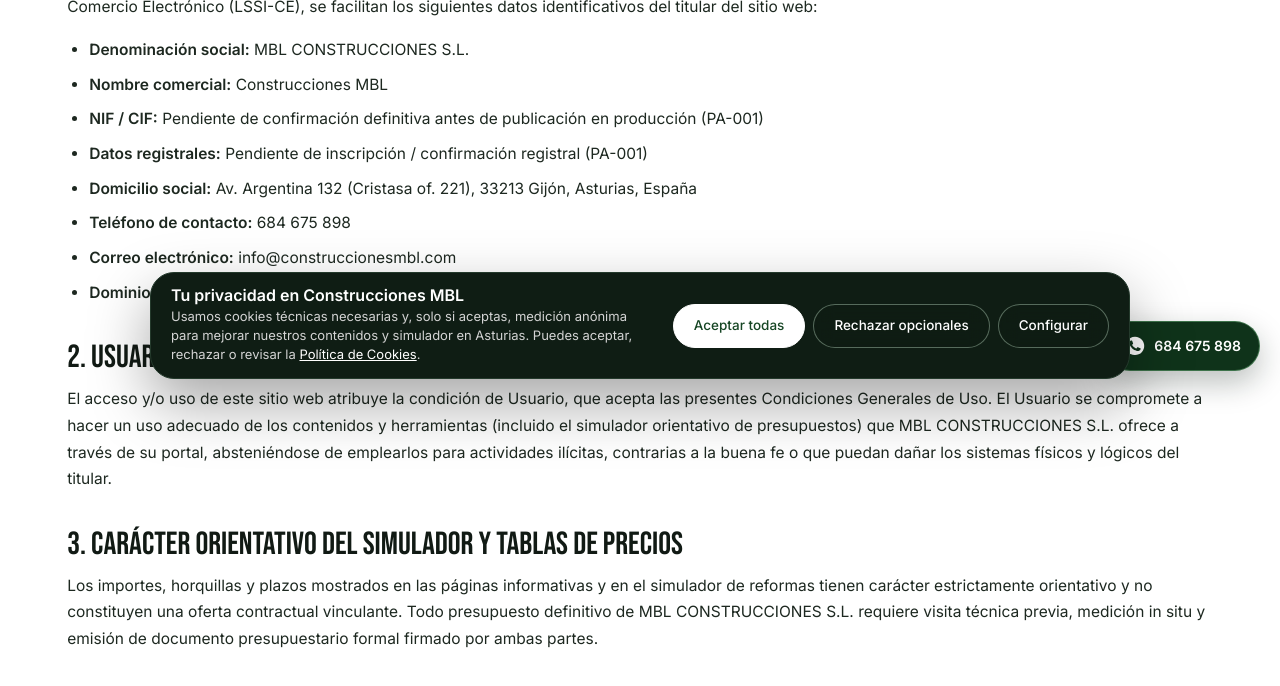
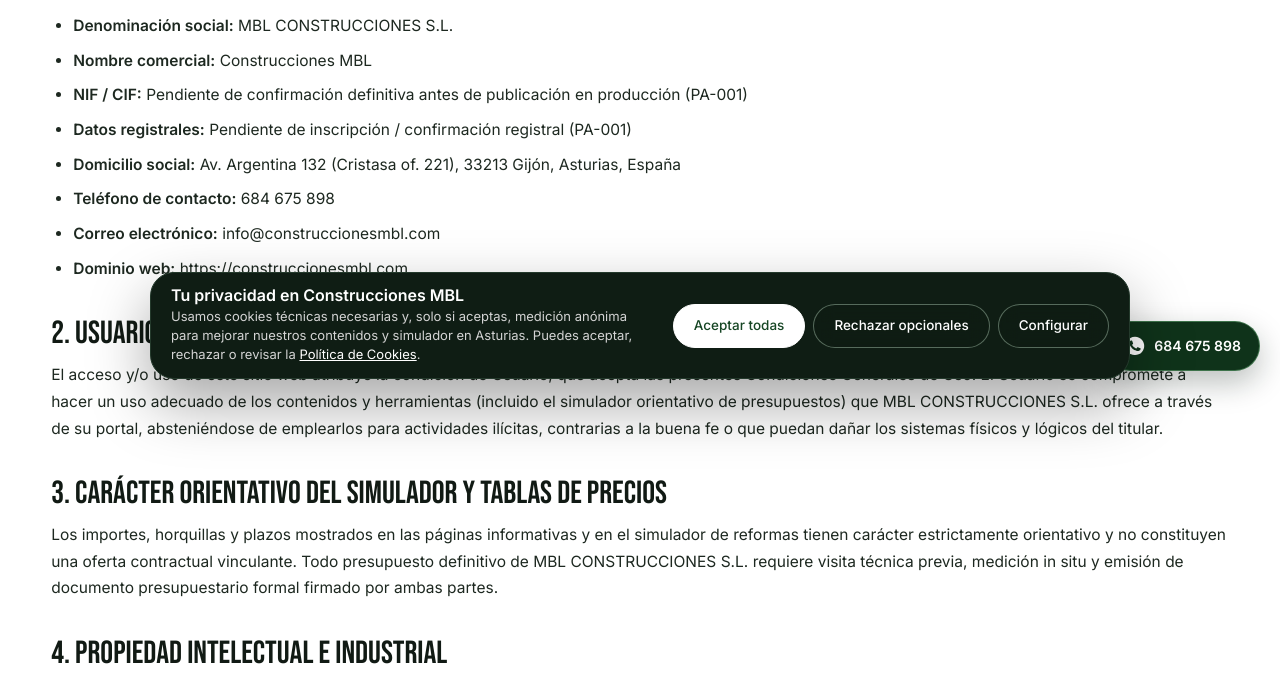
Before and after one commit to ikerguerra/construcciones-mbl, an Astro site: page /aviso-legal in a window 1280 px wide. Shown: the part 407-1093 px from the top of the page. Built offline with nearby package versions, Linux system fonts and the light colour scheme; Astro itself is replaced by a stand-in of ours; no server answers; a web font is replaced by a local one.

Commit message:
fix(ui): eliminar margen blanco lateral y centrar carriles horizontales edge-to-edge

```diff
--- a/public/js/home-carousels.js
+++ b/public/js/home-carousels.js
@@ -238,33 +238,33 @@
     let tid;
     let pauseTimer = 0;
 
-    const getStepWidth = () => {
-      if (items.length > 1) {
-        const diff = items[1].offsetLeft - items[0].offsetLeft;
-        if (diff > 0) return diff;
-      }
-      return (items[0]?.offsetWidth || 320) + 16;
-    };
-
     const scrollByDir = (dir) => {
       const maxScroll = Math.max(0, track.scrollWidth - track.clientWidth);
       if (maxScroll <= 4) return;
 
-      const step = getStepWidth();
-      const left = track.scrollLeft;
+      const viewCenter = track.scrollLeft + track.clientWidth / 2;
+      let currentIdx = 0;
+      let bestDist = Infinity;
+      items.forEach((el, idx) => {
+        const elCenter = el.offsetLeft + el.offsetWidth / 2;
+        const d = Math.abs(elCenter - viewCenter);
+        if (d < bestDist) {
+          bestDist = d;
+          currentIdx = idx;
+        }
+      });
+
+      const targetIdx = (currentIdx + dir + items.length) % items.length;
+      const targetEl = items[targetIdx];
+      const targetLeft = Math.max(
+        0,
+        Math.min(
+          maxScroll,
+          targetEl.offsetLeft - (track.clientWidth - targetEl.offsetWidth) / 2,
+        ),
+      );
       const behavior = reduced ? 'auto' : 'smooth';
-
-      if (dir > 0) {
-        if (left >= maxScroll - 8) {
-          track.scrollTo({ left: 0, behavior });
-        } else {
-          track.scrollTo({ left: Math.min(maxScroll, left + step), behavior });
-        }
-      } else if (left <= 8) {
-        track.scrollTo({ left: maxScroll, behavior });
-      } else {
-        track.scrollTo({ left: Math.max(0, left - step), behavior });
-      }
+      track.scrollTo({ left: targetLeft, behavior });
     };
 
     const stop = () => {
--- a/src/pages/index.astro
+++ b/src/pages/index.astro
@@ -523,8 +523,8 @@ const schemaGraph = [
               src={proy.data.imagen}
               alt={proy.data.imagenAlt}
               class="card-img"
-              width={640}
-              height={420}
+              width={960}
+              height={540}
             />
             <span class="card-badge">
               {proy.data.municipio} · {proy.data.superficieM2}
--- a/src/styles/global.css
+++ b/src/styles/global.css
@@ -115,7 +115,7 @@
   width: 100%;
   margin: 0;
   background: var(--white);
-  padding: 16px;
+  padding: 0;
 }
 
 .sec {
@@ -128,9 +128,12 @@
 
 .sec-tint {
   background: var(--bg-tint);
-  border-radius: var(--r-xl);
-  border: 1px solid var(--line);
-  margin-block: 8px;
+  border-radius: 0;
+  border-top: 1px solid var(--line);
+  border-bottom: 1px solid var(--line);
+  border-left: 0;
+  border-right: 0;
+  margin-block: 0;
 }
 
 .sec-title {
@@ -297,9 +300,9 @@
 .nav-solid {
   background: var(--black);
   color: var(--white);
-  border-radius: var(--r-xl);
+  border-radius: 0;
   padding: 16px var(--pad-x);
-  margin-bottom: 8px;
+  margin-bottom: 0;
 }
 
 .nav .logo-link {
@@ -700,9 +703,9 @@ html.has-mobile-nav body {
 
 .hero {
   position: relative;
-  min-height: calc(100vh - 32px);
-  min-height: max(640px, calc(100svh - 32px));
-  border-radius: var(--r-xl);
+  min-height: 100vh;
+  min-height: max(640px, 100svh);
+  border-radius: 0;
   color: var(--white);
   padding: clamp(24px, 3vh, 36px) var(--pad-x) clamp(26px, 3.6vh, 42px);
   display: flex;
@@ -1467,7 +1470,7 @@ html.has-hero-sheet {
 .dark {
   background: var(--black);
   color: var(--white);
-  border-radius: var(--r-xl);
+  border-radius: 0;
   padding: 64px var(--pad-x) 76px;
   position: relative;
   overflow: hidden;
@@ -1688,12 +1691,13 @@ html.has-hero-sheet {
    ========================================================================== */
 
 .choice-grid {
+  --rail-w: 74%;
+  --rail-gap: var(--gap);
   position: relative;
-  display: grid;
-  grid-auto-flow: column;
-  grid-auto-columns: calc(46% - 12px);
-  gap: var(--gap);
+  display: flex;
+  gap: var(--rail-gap);
   margin-top: 24px;
+  margin-inline: calc(var(--pad-x) * -1);
   overflow-x: auto;
   overscroll-behavior-x: contain;
   scroll-snap-type: x mandatory;
@@ -1703,13 +1707,21 @@ html.has-hero-sheet {
   -webkit-overflow-scrolling: touch;
 }
 
+.choice-grid::before,
+.choice-grid::after {
+  content: '';
+  flex: 0 0 max(0px, calc((100% - var(--rail-w)) / 2 - var(--rail-gap)));
+}
+
 .choice-grid::-webkit-scrollbar {
   display: none;
 }
 
 .choice-grid .card {
-  scroll-snap-align: start;
-  height: clamp(310px, 24vw, 375px);
+  flex: 0 0 var(--rail-w);
+  min-width: 0;
+  scroll-snap-align: center;
+  height: clamp(340px, 30vw, 450px);
 }
 
 .choice-grid .card h3 {
@@ -2275,7 +2287,7 @@ html.has-hero-sheet {
 .foot {
   background: var(--black);
   color: var(--white);
-  border-radius: var(--r-xl);
+  border-radius: 0;
   padding: 52px var(--pad-x) 0;
   position: relative;
   overflow: hidden;
@@ -3399,21 +3411,9 @@ html.has-hero-sheet {
 }
 
 @media (max-width: 900px) {
-  .frame {
-    margin: 0;
-    padding: 12px;
-  }
-
-  .hero,
-  .nav-solid,
-  .dark,
-  .foot {
-    border-radius: 24px;
-  }
-
   .hero {
-    min-height: calc(100svh - 24px);
-    padding: 16px 18px calc(18px + env(safe-area-inset-bottom, 0px));
+    min-height: 100svh;
+    padding: 16px var(--pad-x) calc(18px + env(safe-area-inset-bottom, 0px));
   }
 
   .hero-sub {
@@ -3434,19 +3434,19 @@ html.has-hero-sheet {
   }
 
   .sec {
-    padding: 44px 12px;
+    padding: 44px var(--pad-x);
   }
 
   .sec-compact {
-    padding: 28px 12px;
+    padding: 28px var(--pad-x);
   }
 
   .dark {
-    padding: 40px 20px 48px;
+    padding: 40px var(--pad-x) 48px;
   }
 
   .foot {
-    padding: 36px 20px 0;
+    padding: 36px var(--pad-x) 0;
   }
 
   .nav {
@@ -3485,8 +3485,8 @@ html.has-hero-sheet {
   }
 
   .choice-grid {
-    grid-auto-columns: 64%;
-    gap: 16px;
+    --rail-w: 74%;
+    --rail-gap: 16px;
   }
 
   .bento-gallery {
@@ -3542,7 +3542,7 @@ html.has-hero-sheet {
   }
 
   .choice-grid .card {
-    height: 290px;
+    height: 310px;
   }
 
   .mbl-lightbox-box {
@@ -3645,20 +3645,9 @@ html.has-hero-sheet {
 }
 
 @media (max-width: 640px) {
-  .frame {
-    padding: 8px;
-  }
-
-  .hero,
-  .nav-solid,
-  .dark,
-  .foot {
-    border-radius: 20px;
-  }
-
   .hero:not(.hero-sub) {
-    min-height: calc(100svh - 16px);
-    padding: 12px 14px calc(16px + env(safe-area-inset-bottom, 0px));
+    min-height: 100svh;
+    padding: 14px var(--pad-x) calc(16px + env(safe-area-inset-bottom, 0px));
   }
 
   .hero .nav-wrap:not(.is-sticky) .nav-logo-img {
@@ -3816,27 +3805,33 @@ html.has-hero-sheet {
   }
 
   .home-rail-mobile {
-    display: grid;
-    grid-template-columns: none !important;
-    grid-auto-flow: column;
-    grid-auto-columns: 83%;
-    gap: 14px;
+    --rail-w: 78%;
+    --rail-gap: 14px;
+    display: flex;
+    gap: var(--rail-gap);
+    margin-inline: calc(var(--pad-x) * -1);
     overflow-x: auto;
     overscroll-behavior-x: contain;
     scroll-snap-type: x mandatory;
-    scroll-padding-left: 0;
-    padding-bottom: 6px;
-    padding-right: 4px;
+    scroll-behavior: smooth;
+    padding-block: 4px 12px;
     scrollbar-width: none;
     -webkit-overflow-scrolling: touch;
   }
 
+  .home-rail-mobile::before,
+  .home-rail-mobile::after {
+    content: '';
+    flex: 0 0 max(0px, calc((100% - var(--rail-w)) / 2 - var(--rail-gap)));
+  }
+
   .home-rail-mobile::-webkit-scrollbar {
     display: none;
   }
 
   .home-rail-mobile > * {
-    scroll-snap-align: start;
+    flex: 0 0 var(--rail-w);
+    scroll-snap-align: center;
     min-width: 0;
   }
 
@@ -3853,9 +3848,8 @@ html.has-hero-sheet {
   }
 
   .choice-grid {
-    grid-auto-columns: 84%;
-    gap: 14px;
-    padding-right: 4px;
+    --rail-w: 78%;
+    --rail-gap: 14px;
   }
 
   .choice-grid .card {
@@ -3863,18 +3857,23 @@ html.has-hero-sheet {
   }
 
   .bento-gallery {
-    display: grid;
-    grid-auto-flow: column;
-    grid-template-columns: none;
-    grid-template-rows: none;
-    grid-auto-columns: 82%;
-    gap: 12px;
+    --rail-w: 78%;
+    --rail-gap: 12px;
+    display: flex;
+    gap: var(--rail-gap);
+    margin-inline: calc(var(--pad-x) * -1);
     overflow-x: auto;
     overscroll-behavior-x: contain;
     scroll-snap-type: x mandatory;
+    padding-bottom: 4px;
     scrollbar-width: none;
     -webkit-overflow-scrolling: touch;
-    padding-right: 4px;
+  }
+
+  .bento-gallery::before,
+  .bento-gallery::after {
+    content: '';
+    flex: 0 0 max(0px, calc((100% - var(--rail-w)) / 2 - var(--rail-gap)));
   }
 
   .bento-gallery::-webkit-scrollbar {
@@ -3883,10 +3882,11 @@ html.has-hero-sheet {
 
   .bento-item,
   .bento-item-lead {
+    flex: 0 0 var(--rail-w);
     grid-column: auto;
     grid-row: auto;
     height: 250px;
-    scroll-snap-align: start;
+    scroll-snap-align: center;
   }
 
   .input-group.full {
@@ -3896,9 +3896,16 @@ html.has-hero-sheet {
   .tabs {
     flex-wrap: nowrap;
     overflow-x: auto;
+    margin-inline: calc(var(--pad-x) * -1);
+    padding-inline: var(--pad-x);
     padding-bottom: 4px;
     scrollbar-width: none;
     -webkit-overflow-scrolling: touch;
+  }
+
+  .tabs::after {
+    content: '';
+    flex: 0 0 max(0px, calc(var(--pad-x) - 10px));
   }
 
   .tabs::-webkit-scrollbar {
--- a/src/styles/tokens.css
+++ b/src/styles/tokens.css
@@ -49,7 +49,7 @@
   --gap: 24px;
   --pad: 40px;
   --content-max: 1640px;
-  --pad-x: max(clamp(28px, 4vw, 64px), calc((100% - var(--content-max)) / 2));
+  --pad-x: max(clamp(28px, 4vw, 64px), calc((100vw - var(--content-max)) / 2));
 
   /* Sistema unificado de movimiento y fluidez */
   --ease-out: cubic-bezier(0.22, 1, 0.36, 1);
@@ -63,3 +63,9 @@
     --pad-x: 20px;
   }
 }
+
+@media (max-width: 640px) {
+  :root {
+    --pad-x: 16px;
+  }
+}
```
